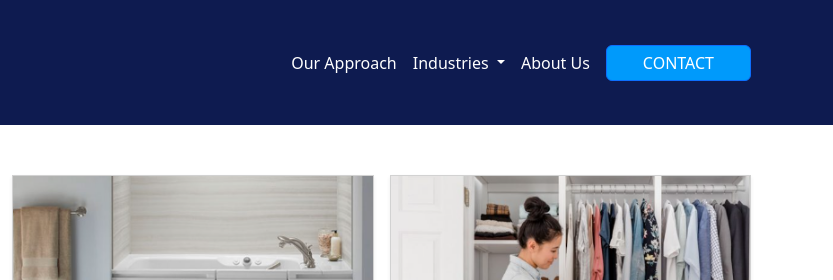
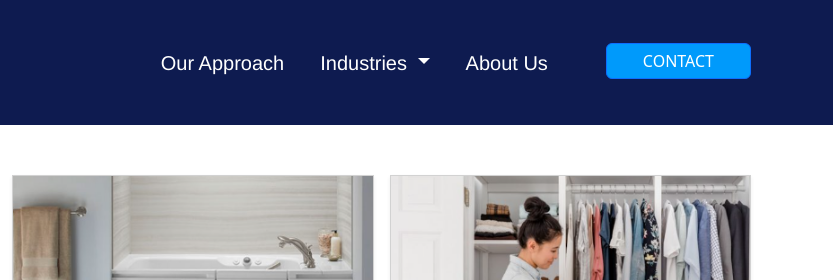
Before and after one commit to ccarper03/TriMark_TakeHomeTest, a website: page index.html in a window 1280 px wide. Shown: the top 280 px of the page, 447-1280 px from the left. Drawn offline with nearby package versions, Linux system fonts and the light colour scheme.

Commit message:
Made the website usable in mobile, some code rework needed to be done in the nav section to make it work correctly and still have the dropdown functional.

```diff
--- a/index.html
+++ b/index.html
@@ -15,43 +15,58 @@
     <!-- Navbar -->
     <section id="navbar">
         <div class="container">
-            <header class="d-flex flex-wrap justify-content-center py-3 mb-4">
-                <a href="/"
-                    class="d-flex align-items-center mb-3 mb-md-0 me-md-auto link-body-emphasis text-decoration-none">
+            <nav class="navbar navbar-expand-lg navbar-light ">
+                <a href="#"
+                    class="navbar-brand d-flex align-items-center mb-3 mb-md-0 me-md-auto link-body-emphasis text-decoration-none">
                     <img src="img/Logo.png" alt="">
                 </a>
-                <ul class="nav nav-pills align-items-center">
-                    <li class="nav-item"><a href="#" class="nav-link">Our Approach</a></li>
-                    <div class="dropdown ">
-                        <a class="dropdown-toggle text-decoration-none " href="#" role="button"
-                            data-bs-toggle="dropdown" aria-expanded="false">
-                            Industries
-                        </a>
-                        <ul class="dropdown-menu menu mt-4 rounded-0">
-                            <li><a class="dropdown-item" href="#">Home Services</a></li>
-                            <li><a class="dropdown-item" href="#">Franchise Marketing</a></li>
-                            <li><a class="dropdown-item" href="#">Golf</a></li>
-                            <li><a class="dropdown-item" href="#">Food & Beverage</a></li>
-                        </ul>
-                    </div>
-                    <li class="nav-item"><a href="#" class="nav-link">About Us</a></li>
-                    <li class="nav-item"><a class="btn btn-primary contact-btn" href="#" role="button">CONTACT</a></li>
-                </ul>
-            </header>
+                <button class="navbar-toggler" type="button" data-bs-toggle="collapse"
+                    data-bs-target="#navbarNavDropdown" aria-controls="navbarNavDropdown" aria-expanded="false"
+                    aria-label="Toggle navigation">
+                    <span class="navbar-toggler-icon"></span>
+                </button>
+                <div class="collapse navbar-collapse" id="navbarNavDropdown">
+                    <ul class="navbar-nav ms-auto d-flex justify-content-end justify-content-lg-start">
+                        <li class="nav-item active">
+                            <a class="nav-link" href="#">Our Approach</a>
+                        </li>
+                        <li class="nav-item dropdown">
+                            <a class="nav-link dropdown-toggle" href="#" id="navbarDropdownMenuLink"
+                                data-bs-toggle="dropdown" aria-haspopup="true" aria-expanded="false">
+                                Industries
+                            </a>
+                            <div class="dropdown-menu menu mt-4 rounded-0" aria-labelledby="navbarDropdownMenuLink">
+                                <a class="dropdown-item" href="#">Home Services</a>
+                                <a class="dropdown-item" href="#">Franchise Marketing</a>
+                                <a class="dropdown-item" href="#">Golf</a>
+                                <a class="dropdown-item" href="#">Food & Beverage</a>
+                            </div>
+                        </li>
+                        <li class="nav-item">
+                            <a class="nav-link" href="#">About Us</a>
+                        </li>
+                        <li class="nav-item">
+                        <li class="nav-item"><a class="btn btn-primary contact-btn" href="#" role="button">CONTACT</a>
+                        </li>
+                        </li>
+                    </ul>
+                </div>
+            </nav>
         </div>
     </section>
 
     <!-- Blog -->
     <section id="blog">
         <div class="container">
-            <div class="row row-cols-1 row-cols-sm-2 row-cols-md-3 g-3">
+            <div class="row row-cols-1 row-cols-sm row-cols-md-3 g-3">
                 <div class="col">
                     <div class="card rounded-0 shadow-sm">
                         <img src="img/firestone.png" width="100%" alt="">
                         <div class="card-body border">
                             <h2>FIRESTONE COUNTRY CLUB</h2>
                             <h3>See how we grew Stay & Play revenue by 305%.</h3>
-                            <p class="card-text">Lorem ipsum dolor sit amet, consectetur adipiscing elit. Donec dignissim viverra neque, non consectetur turpis pharetra id.
+                            <p class="card-text">Lorem ipsum dolor sit amet, consectetur adipiscing elit. Donec
+                                dignissim viverra neque, non consectetur turpis pharetra id.
                                 <br><span class="read-more"><a href="#">Read more</a></span>
                             </p>
                         </div>
@@ -64,7 +79,8 @@
                         <div class="card-body border">
                             <h2>KOHLER WALK-IN BATH</h2>
                             <h3>Stepping into a niche market generating a $64 MM</h3>
-                            <p class="card-text">Lorem ipsum dolor sit amet, consectetur adipiscing elit. Donec dignissim viverra neque, non consectetur turpis pharetra id.
+                            <p class="card-text">Lorem ipsum dolor sit amet, consectetur adipiscing elit. Donec
+                                dignissim viverra neque, non consectetur turpis pharetra id.
                                 <br><span class="read-more"><a href="#">Read more</a></span>
                             </p>
                         </div>
@@ -77,7 +93,8 @@
                         <div class="card-body border">
                             <h2>CLOSETS BY LIBERTY</h2>
                             <h3>See how we grew Stay & Play revenue by 305%.</h3>
-                            <p class="card-text">Lorem ipsum dolor sit amet, consectetur adipiscing elit. Donec dignissim viverra neque, non consectetur turpis pharetra id.
+                            <p class="card-text">Lorem ipsum dolor sit amet, consectetur adipiscing elit. Donec
+                                dignissim viverra neque, non consectetur turpis pharetra id.
                                 <br><span class="read-more"><a href="#">Read more</a></span>
                             </p>
                         </div>
@@ -92,7 +109,8 @@
         <div class="container">
             <h2>Sign up for our newsletter!</h2>
             <div class="input-group mx-auto">
-                <input type="email" class="form-control email-form rounded-end"  placeholder="Enter your email" required="">
+                <input type="email" class="form-control email-form rounded-end" placeholder="Enter your email"
+                    required="">
                 <input type="submit" class="btn btn-primary submit-button rounded-start" value="Sign up">
             </div>
         </div>
@@ -101,4 +119,5 @@
     <!-- Bootstrap Javascript CDN -->
     <script src="https://cdn.jsdelivr.net/npm/bootstrap@5.3.2/dist/js/bootstrap.bundle.min.js"></script>
 </body>
+
 </html>
--- a/scss/style.scss
+++ b/scss/style.scss
@@ -3,28 +3,46 @@
 $primary : #009AFB;
 $background: #0E1B50;
 
-header{
+#navbar{
+    display: flex;
+    align-items: center;
+    background-color: $background;
     height: 125px;
-}
-#navbar{
-    background-color: $background;
+
 }
 
-#navbar > div > header > ul a{
-    color: white;
+#navbar .contact-btn{
+    margin-left: 50px;
+    padding: 5px 36px;
+    background: $primary;
 }
 
-#navbar header .contact-btn{
-padding: 5px 36px;
-background: $primary;
+#navbar .navbar-toggler{
+    border-color: white;
+    background: white;
 }
+
 .dropdown-menu.menu.show{
 background-color: $background;
+}
+
+#navbar .dropdown-menu .dropdown-item{
+    background: $background;
+    color: white;
 }
 
 .dropdown-menu.menu.show li .dropdown-item{
     color: white;
 }
+#navbar .nav-link{
+    margin-left: 20px;
+    text-align: left;
+    font: normal normal normal 20px/24px Helvetica;
+    letter-spacing: 0px;
+    color: #FFFFFF;
+    opacity: 1;
+}
+
 #blog{
     margin-top: 50px;
 }
@@ -77,7 +95,6 @@ background-color: $background;
 }
 
 #cta .container h2{
-    // margin-top: 50px;
     margin: 50 0 29 0;
     padding-top: 44px;
     display: flex;
@@ -91,11 +108,10 @@ background-color: $background;
 #cta .container .input-group{
     width: 420px;
     margin-top: 30px;
-
 }
 
 #cta .container .input-group .email-form{
-margin-right: 20px;
+    margin-right: 20px;
 }
 
 #cta .container .input-group .submit-button{
```
Also changed, not shown: scss/style.css, 1 other file.
